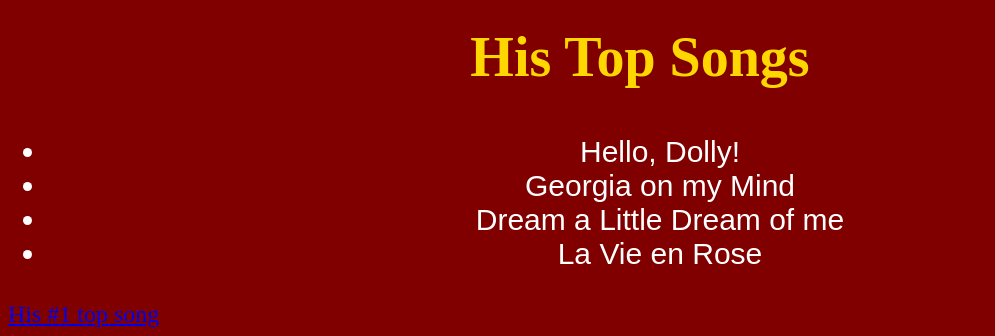
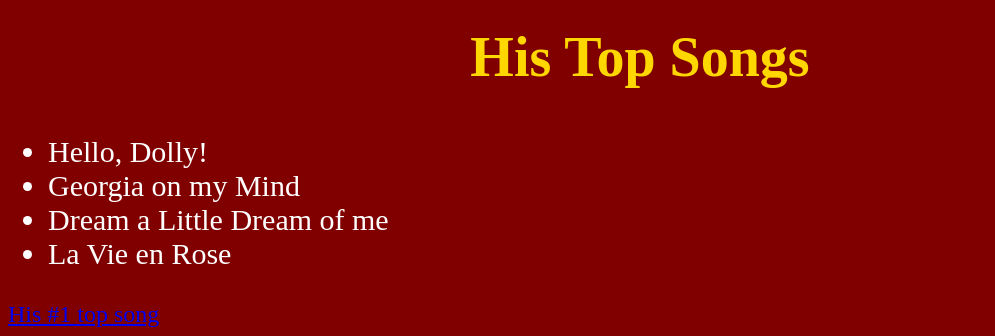
Before and after one commit to acarreonn/semesterproject.github.io, a plain HTML site: page index.html in a window 1280 px wide. Shown: the part 1725-2061 px from the top of the page, without its empty margins (0-995 px from the left). Drawn offline with Linux system fonts and the light colour scheme.

Commit message:
Update index.html

```diff
--- a/index.html
+++ b/index.html
@@ -80,10 +80,7 @@ ul {
 
 li {
     text-align: justify;
-    margin: 0;
-    padding: 0;
-    text-align: center;
-    font-family: 'arial';
+
 }
 
         </style>
```
